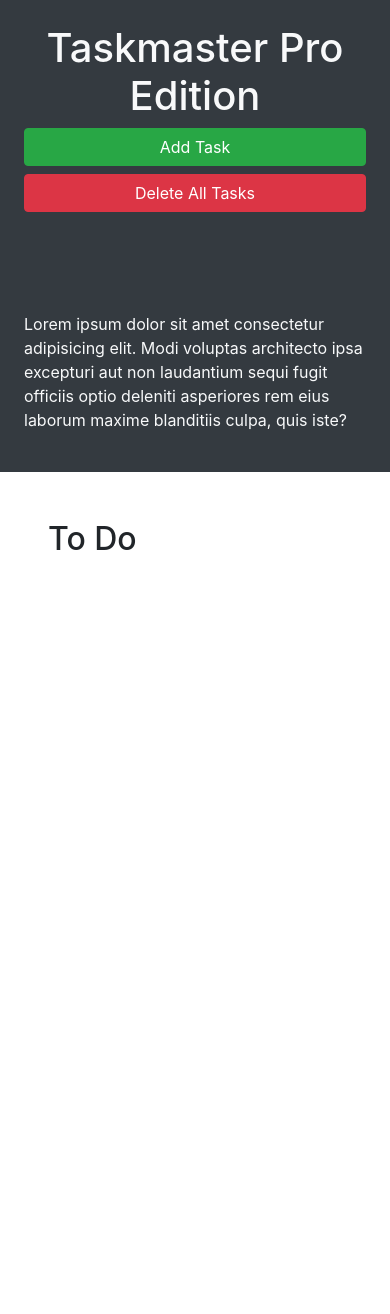
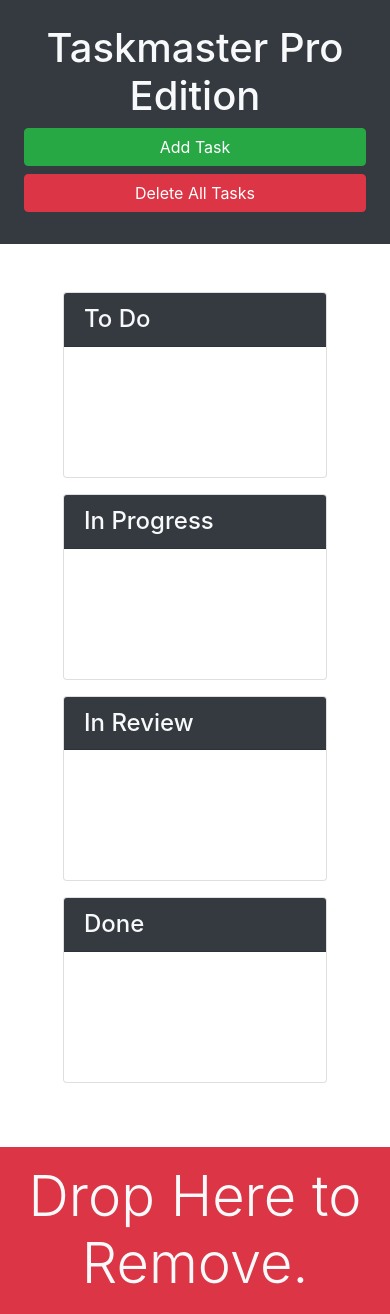
Before and after one commit to lwrnce/taskmaster-pro, a plain HTML site: page index.html in a window 390 px wide. Before the commit the page ends 844 px from the top, so only its background shows below. Drawn offline with nearby package versions, Linux system fonts and the light colour scheme.

Commit message:
implement bootstrp grid layout

```diff
--- a/index.html
+++ b/index.html
@@ -13,20 +13,68 @@
 <body>
 
   <div class="row min-vh-100 no-gutters">
-    <header class="col-12 col-lg-3 bg-dark text-light d-flex flex-column p-4 p-lg-3">
-      <h1 class="text-center">Taskmaster Pro Edition</h1>
-      <button id="create-task" class="btn btn-block btn-success" data-toggle="modal" data-target="#task-form-modal">Add
-        Task</button>
-      <button id="remove-tasks" class="btn btn-block btn-danger">Delete All Tasks</button>
-      <p class="mt-auto">Lorem ipsum dolor sit amet consectetur adipisicing elit. Modi voluptas architecto ipsa
-        excepturi aut non
-        laudantium sequi fugit officiis optio deleniti asperiores rem eius laborum maxime blanditiis culpa, quis iste?
-      </p>
+    <header class="col-12 col-lg-3 bg-dark text-light sticky-top d-flex flex-column p-4 p-lg-3">
+      <div>
+        <h1 class="text-center"><span class="oi oi-task d-inline d-lg-none"></span>
+          Taskmaster Pro Edition</h1>
+        <div class="ml-md-auto w-100 w-md-auto">
+          <button id="create-task" class="btn btn-block btn-success" data-toggle="modal"
+            data-target="#task-form-modal">Add Task</button>
+          <button id="remove-tasks" class="btn btn-block btn-danger mb-2 mb-md-4"></span>Delete All Tasks</button>
+        </div>
+      </div>
+      <p class="mt-auto d-none d-lg-block">Lorem ipsum dolor sit amet consectetur adipisicing elit. Modi voluptas
+        architecto ipsa
+        excepturi aut non laudantium sequi fugit officiis optio deleniti asperiores rem eius laborum maxime blanditiis
+        culpa, quis iste?</p>
     </header>
-    <main class="col-12 col-lg-9">
-      <div class="m-5">
-        <h2>To Do</h2>
-        <ul id="list-toDo" class="list-group"> </ul>
+    <main class="col-12 col-lg-9 d-flex flex-column">
+      <div class="m-5 row justify-content-around">
+          <!--  -->
+          <div class="col-12 col-md-6 col-xl-3 mb-3">
+            <div class="card">
+              <h4 class="card-header bg-dark text-light">
+                To Do
+              </h4>
+              <ul id="list-toDo" class="list-group list-group-flush">
+              </ul>
+            </div>
+          </div>
+          <!--  -->
+          <div class="col-12 col-md-6 col-xl-3 mb-3">
+            <div class="card">
+              <h4 class="card-header bg-dark text-light">
+                In Progress
+              </h4>
+              <ul id="list-inProgress" class="list-group list-group-flush">
+              </ul>
+            </div>
+          </div>
+          <!--  -->
+          <div class="col-12 col-md-6 col-xl-3 mb-3">
+            <div class="card">
+              <h4 class="card-header bg-dark text-light">
+                In Review
+              </h4>
+              <ul id="list-inReview" class="list-group list-group-flush">
+              </ul>
+            </div>
+          </div>
+          <!--  -->
+          <div class="col-12 col-md-6 col-xl-3 mb-3">
+            <div class="card">
+              <h4 class="card-header bg-dark text-light">
+                Done
+              </h4>
+              <ul id="list-done" class="list-group list-group-flush">
+              </ul>
+            </div>
+          </div>
+      </div>
+      <div class="mt-auto" id="trash">
+        <div class="w-100 bg-danger p-3 text-center text-light display-4">
+          Drop Here to Remove.
+        </div>
       </div>
     </main>
   </div>
```
